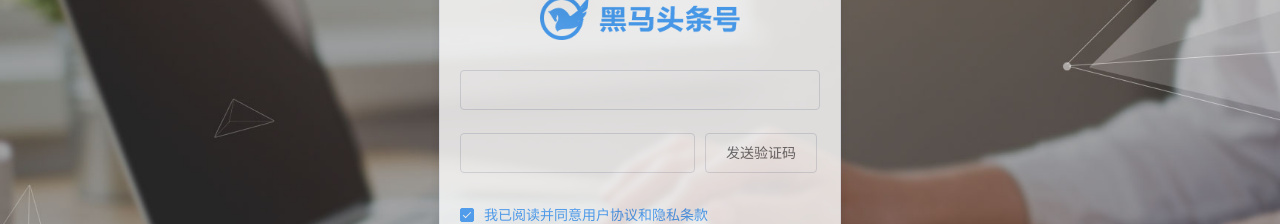
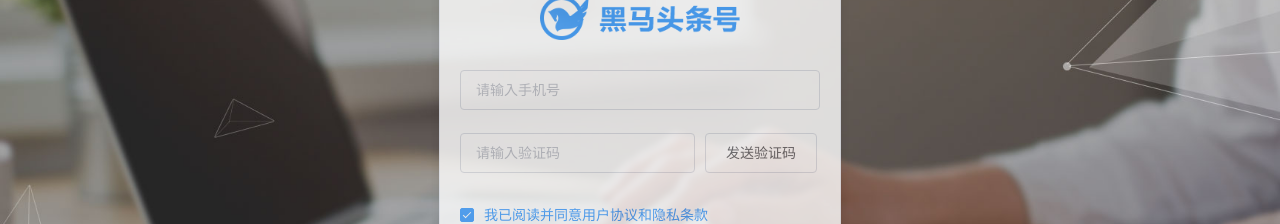
Before and after one commit to qsx-motuu/hm-toutiao-pc, a Vue app: page /#/login in a window 1280 px wide. Shown: the part 254-478 px from the top of the page. Built offline with nearby package versions, Linux system fonts and the light colour scheme.

Commit message:
登录小改

```diff
--- a/src/views/login/index.vue
+++ b/src/views/login/index.vue
@@ -7,32 +7,15 @@
       <!-- 表单组件 -->
       <el-form ref="form" :model="loginForm">
         <!-- 输入框 -->
-        <!-- <el-form-item>
+        <el-form-item>
           <el-input v-model="loginForm.mobile" placeholder="请输入手机号"></el-input>
-        </el-form-item>-->
-        <el-form-item
-          prop="mobile"
-          :rules="[
-      { required: true, message: '年龄不能为空'},
-      { type: 'number', message: '年龄必须为数字值'}
-    ]"
-        >
-          <el-input type="age" v-model.number="loginForm.mobile" autocomplete="off"></el-input>
         </el-form-item>
-        <!-- <el-form-item>
+        <el-form-item>
           <el-input
             v-model="loginForm.code"
             placeholder="请输入验证码"
             style="width:235px;margin-right:10px;"
-          ></el-input> -->
-          <el-form-item
-          prop="mobile"
-          :rules="[
-      { required: true, message: '年龄不能为空'},
-      { type: 'number', message: '年龄必须为数字值'}
-    ]"
-        >
-          <el-input type="age" v-model.number="loginForm.mobile" autocomplete="off" style="width:235px;margin-right:10px;"></el-input>
+          ></el-input>
           <el-button>发送验证码</el-button>
         </el-form-item>
         <el-form-item>
```
